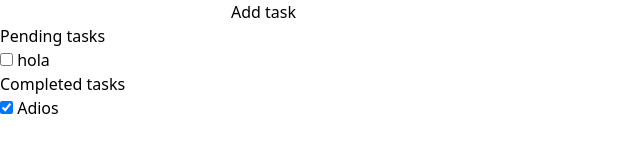
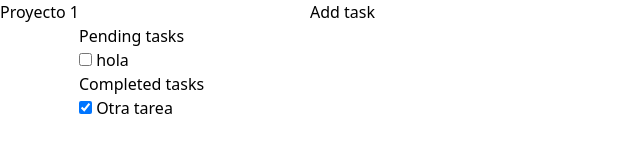
Before and after one commit to kike9978/top-todo-list-reloaded, a website built with webpack: page src/index.html in a window 1280 px wide. Shown: the whole page, without its empty margins (0-640 px from the left). Built offline with nearby package versions, Linux system fonts and the light colour scheme.

Commit message:
Filter tasks by certain projectId

```diff
--- /dev/null
+++ b/src/components/TasksContainer.js
@@ -0,0 +1,116 @@
+import TodoItem from "./TodoItem";
+import Task from "../models/Task";
+import TaskService from "../services/taskService";
+
+
+
+
+export default function MainTasksContainer(data) {
+    let tasks = data.map(d => new Task(d.id, d.title, d.isCompleted))
+    let nextTask = ""
+    let nextId = 2
+
+
+    // elems
+    const mainTasksContainer = document.createElement("main")
+    const pendingTasksSection = document.createElement("section")
+    const pendingTasksHeading = document.createElement("h2")
+    const pendingTasksContainer = document.createElement("div")
+    const completedTasksSection = document.createElement("section")
+    const completedTasksHeading = document.createElement("h2")
+    const completedTasksContainer = document.createElement("div")
+    const addNewTaskInput = document.createElement("input")
+    const addNewTaskButton = document.createElement("button")
+
+
+
+    // build Dom
+    mainTasksContainer.appendChild(addNewTaskInput)
+    mainTasksContainer.appendChild(addNewTaskButton)
+    mainTasksContainer.appendChild(pendingTasksSection)
+    mainTasksContainer.appendChild(completedTasksSection)
+    pendingTasksSection.appendChild(pendingTasksHeading)
+    pendingTasksSection.appendChild(pendingTasksContainer)
+    completedTasksSection.appendChild(completedTasksHeading)
+    completedTasksSection.appendChild(completedTasksContainer)
+
+    addNewTaskButton.innerText = "Add task"
+    pendingTasksHeading.innerText = "Pending tasks"
+    completedTasksHeading.innerText = "Completed tasks"
+
+    //Initial render
+    renderPendingTasks()
+    renderCompletedTasks()
+
+    function renderPendingTasks() {
+        clearElemChildren(pendingTasksContainer)
+        const pendingTasks = TaskService.getPendingTasks(tasks)
+        pendingTasks.forEach(task => {
+            pendingTasksContainer.appendChild(TodoItem(task, handleTodoChange))
+        })
+    }
+
+    function renderCompletedTasks() {
+        clearElemChildren(completedTasksContainer)
+        const completedTasks = TaskService.getCompletedTasks(tasks)
+        completedTasks.forEach(task => {
+            completedTasksContainer.appendChild(TodoItem(task, handleTodoChange))
+        })
+    }
+
+    function clearElemChildren(el) {
+        el.innerHTML = ""
+    }
+
+    function handleTodoChange(value, taskId) {
+
+        tasks = tasks.map(t => {
+            if (taskId === t.getId()) {
+                return new Task(taskId, t.getTitle(), value)
+            }
+            else {
+                return t
+            }
+        }
+        )
+
+
+        updateTasks()
+    }
+
+    function handleAddTaskInput(e) {
+        nextTask = e.target.value
+    }
+
+
+    function handleAddTaskClick() {
+
+        // Add new task to tasks
+
+        if (nextTask.trim() === "") return;
+
+        tasks = [new Task(nextId++, nextTask, false), ...tasks]
+
+        // Trigger a rerender
+        // Update task list UI
+        renderPendingTasks()
+        nextTask = ""
+        addNewTaskInput.value = "";
+    }
+
+    function updateTasks() {
+        renderPendingTasks()
+        renderCompletedTasks()
+    }
+
+    addNewTaskInput.addEventListener("input", handleAddTaskInput)
+
+    addNewTaskButton.addEventListener("click", handleAddTaskClick)
+    /* document.querySelector(`[data-todo="0"]`) */
+
+
+
+
+
+    return mainTasksContainer
+}
--- a/src/index.html
+++ b/src/index.html
@@ -7,7 +7,7 @@
     <title>Document</title>
 </head>
 
-<body>
+<body class="flex">
 
 
 </body>
--- a/src/index.js
+++ b/src/index.js
@@ -1,10 +1,9 @@
 
 import "./styles/style.css"
-import TodoItem from "./components/TodoItem";
-import Task from "./models/Task"
-import TaskService from "./services/taskService";
+import MainTasksContainer from "./components/TasksContainer"
 
-const data = [
+const data = {
+    tasks: [
         {
             id: 0,
             title: "hola",
@@ -15,107 +14,42 @@ const data = [
             title: "Adios",
             isCompleted: true
         },
+        {
+            id: 2,
+            title: "Otra tarea",
+            isCompleted: true
+        },
+    ],
+
+    projects: [
+        {
+            id: 0,
+            title: "Proyecto 1",
+            assignedTasksIds: [0, 2]
+
+        }
     ]
-let tasks = data.map(d => new Task(d.id, d.title, d.isCompleted))
-let nextTask = ""
-let nextId = 2
-
-
-// elems
-const body = document.querySelector("body")
-const pendingTasksSection = document.createElement("section")
-const pendingTasksHeading = document.createElement("h2")
-const pendingTasksContainer = document.createElement("div")
-const completedTasksSection = document.createElement("section")
-const completedTasksHeading = document.createElement("h2")
-const completedTasksContainer = document.createElement("div")
-const addNewTaskInput = document.createElement("input")
-const addNewTaskButton = document.createElement("button")
-
-
-
-// build Dom
-body.appendChild(addNewTaskInput)
-body.appendChild(addNewTaskButton)
-body.appendChild(pendingTasksSection)
-body.appendChild(completedTasksSection)
-pendingTasksSection.appendChild(pendingTasksHeading)
-pendingTasksSection.appendChild(pendingTasksContainer)
-completedTasksSection.appendChild(completedTasksHeading)
-completedTasksSection.appendChild(completedTasksContainer)
-
-
-addNewTaskButton.innerText = "Add task"
-pendingTasksHeading.innerText = "Pending tasks"
-completedTasksHeading.innerText = "Completed tasks"
-
-
-//Initial render
-renderPendingTasks()
-renderCompletedTasks()
-
-
-function renderPendingTasks() {
-    clearElemChildren(pendingTasksContainer)
-    const pendingTasks = TaskService.getPendingTasks(tasks)
-    pendingTasks.forEach(task => {
-        pendingTasksContainer.appendChild(TodoItem(task, handleTodoChange))
-    })
-}
-function renderCompletedTasks() {
-    clearElemChildren(completedTasksContainer)
-    const completedTasks = TaskService.getCompletedTasks(tasks)
-    completedTasks.forEach(task => {
-        completedTasksContainer.appendChild(TodoItem(task, handleTodoChange))
-    })
-}
-
-function clearElemChildren(el) {
-    el.innerHTML = ""
-}
-
-function handleTodoChange(value, taskId) {
-
-    tasks = tasks.map(t => {
-        if (taskId === t.getId()) {
-            return new Task(taskId, t.getTitle(), value)
-        }
-        else {
-            return t
-        }
-    }
-    )
-
-
-    updateTasks()
-}
-
-function handleAddTaskInput(e) {
-    nextTask = e.target.value
 }
 
 
-function handleAddTaskClick() {
+const currentTasks = data.tasks.filter(task => data.projects[0].assignedTasksIds.indexOf(task.id) >= 0)
+// elems
+const body = document.querySelector("body")
 
-    // Add new task to tasks
+const projectsSidebar = document.createElement("aside")
 
-    if (nextId.trim() === "") return;
+body.appendChild(projectsSidebar)
 
-    tasks = [new Task(nextId++, nextTask, false), ...tasks]
+body.appendChild(MainTasksContainer(currentTasks))
 
-    // Trigger a rerender
-    // Update task list UI
-    renderPendingTasks()
-    nextTask = ""
-    addNewTaskInput.value = "";
+function ProjectItem(project) {
+    const article = document.createElement("article")
+    article.innerHTML = `
+        <p>${project.title}</p>
+
+    `
+
+    return article
 }
 
-function updateTasks() {
-    renderPendingTasks()
-    renderCompletedTasks()
-}
-
-addNewTaskInput.addEventListener("input", handleAddTaskInput)
-
-addNewTaskButton.addEventListener("click", handleAddTaskClick)
-/* document.querySelector(`[data-todo="0"]`) */
+data.projects.forEach(project => projectsSidebar.appendChild(ProjectItem(project)))
--- /dev/null
+++ b/src/services/projectService.js
@@ -0,0 +1,8 @@
+export default class ProjectService {
+
+    currentProjectIndex = 0
+
+    static getCurrentProjectIndex() {
+        return currentProjectIndex
+    }
+}
```
Also changed, not shown: 1 other file. Lines whose indentation alone changed are shown as unchanged.
